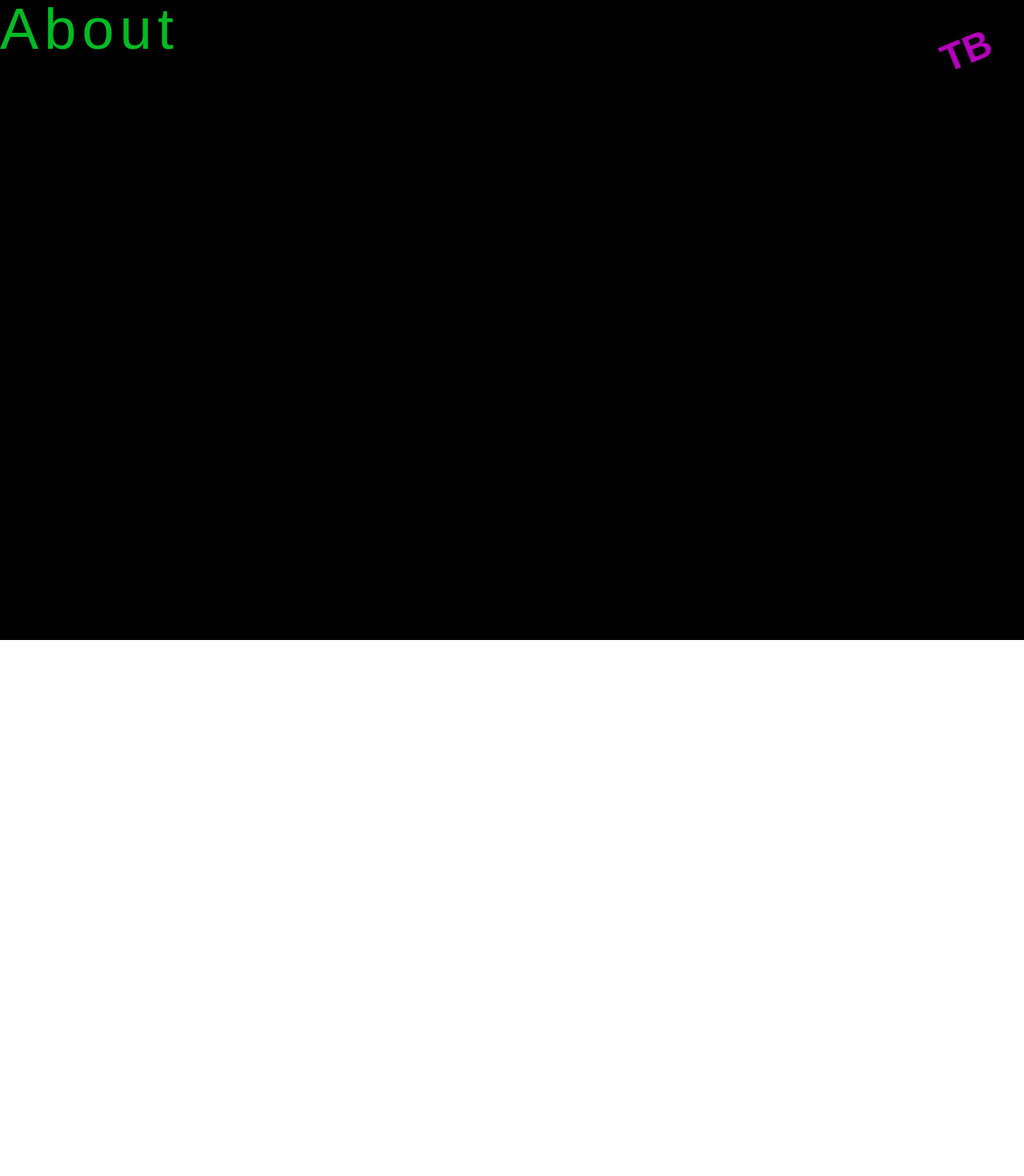
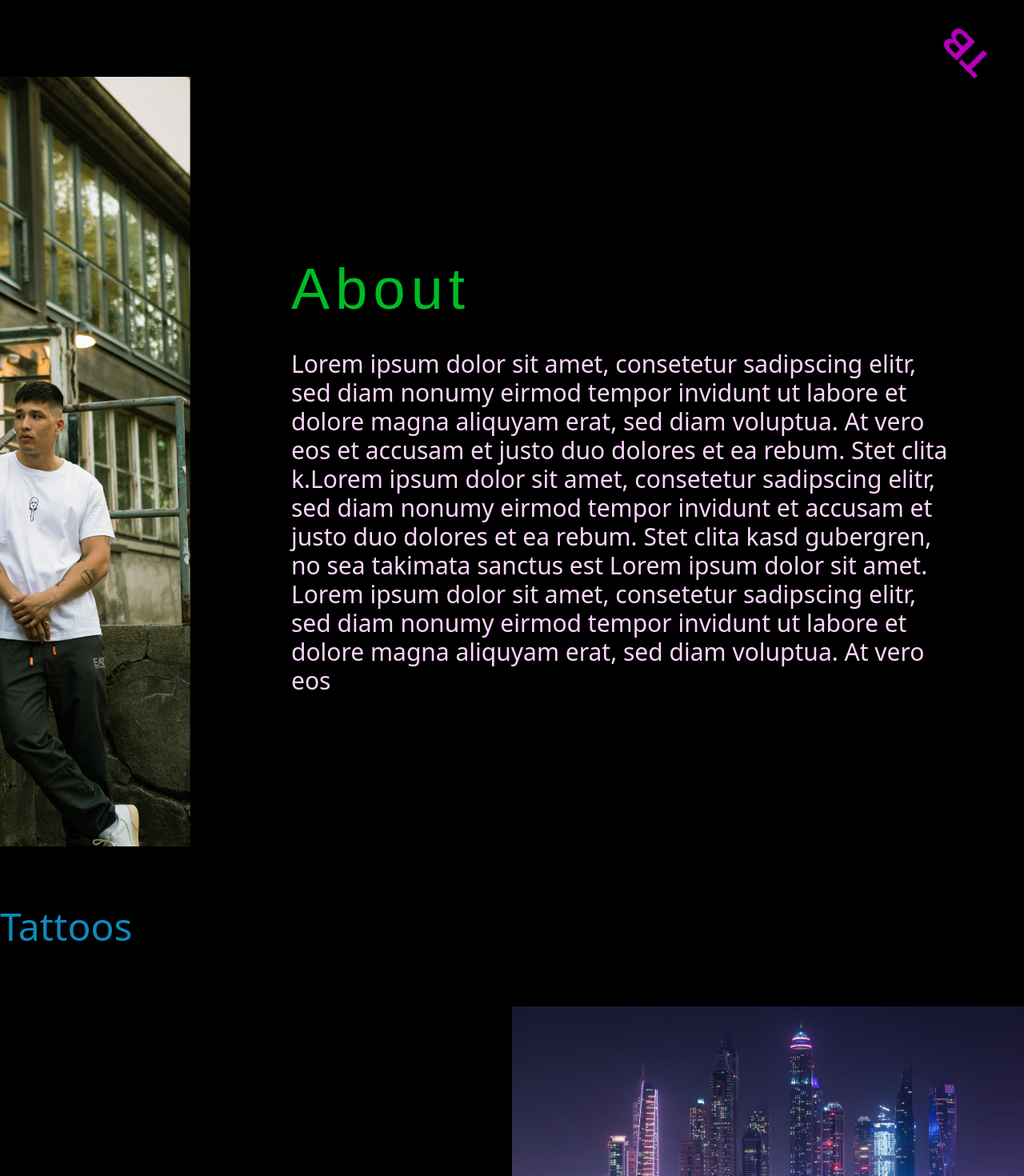
Before and after one commit to beckerjeremy/Portfolio-Tenzing, a Nuxt app: page /about in a window 1280 px wide. Shown: the top 1470 px of the page at 80% size. Before the commit the page ends 800 px from the top, so only its background shows below. Built offline with nearby package versions, Linux system fonts and the light colour scheme; a web font is replaced by a local one.

Commit message:
Added about content.

```diff
--- a/components/PortfolioSlider.vue
+++ b/components/PortfolioSlider.vue
@@ -1,6 +1,6 @@
 <template>
     <div class="grid h-screen grid-rows-portfolio sticky" ref="wrapper">
-        <span class="project-title text-blue text-5xl leading-portfolio">{{ title }}</span>
+        <p class="project-title text-blue text-5xl leading-portfolio px-30">{{ title }}</p>
         <div class="h-full image-wrapper bg-no-repeat" :style="'background-image:url(' + src + ')'" ref="background"></div>
     </div>
 </template>
--- a/pages/about.vue
+++ b/pages/about.vue
@@ -1,6 +1,15 @@
 <template>
     <div>
-        <span class="text-7xl text-green font-title tracking-widest">About</span>
+        <div class="grid grid-cols-about gap-16 pt-24 items-center">
+            <img src="/tenzing.png" alt="">
+            <div>
+                <h2 class="text-7xl text-green font-title tracking-widest py-10">About</h2>
+                <p class="text-3xl text-lightPink pr-20">Lorem ipsum dolor sit amet, consetetur sadipscing elitr, sed diam nonumy eirmod tempor invidunt ut labore et dolore magna aliquyam erat, sed diam voluptua. At vero eos et accusam et justo duo dolores et ea rebum. Stet clita k.Lorem ipsum dolor sit amet, consetetur sadipscing elitr, sed diam nonumy eirmod tempor invidunt  et accusam et justo duo dolores et ea rebum. Stet clita kasd gubergren, no sea takimata sanctus est Lorem ipsum dolor sit amet. Lorem ipsum dolor sit amet, consetetur sadipscing elitr, sed diam nonumy eirmod tempor invidunt ut labore et dolore magna aliquyam erat, sed diam voluptua. At vero eos </p>
+            </div>
+        </div>
+
+        <portfolio-slider src="/slide1.jpg" title="Tattoos" />
+        <portfolio-slider src="/slide1.jpg" title="GRAFFITI" />
     </div>
 </template>
 
--- a/pages/portfolio.vue
+++ b/pages/portfolio.vue
@@ -1,6 +1,6 @@
 <template>
     <div>
-        <span class="text-7xl text-pink font-title tracking-widest">Portfolio</span>
+        <h2 class="text-7xl text-pink font-title tracking-widest py-32 px-10">Portfolio</h2>
 
         <portfolio-slider src="/slide1.jpg" title="Project 1" />
         <portfolio-slider src="/slide1.jpg" title="Project 2" />
--- a/pages/studio.vue
+++ b/pages/studio.vue
@@ -1,25 +1,25 @@
 <template>
-    <div>
-        <span class="text-7xl text-blue font-title tracking-widest">Studio</span>
+    <div class="mx-auto px-10">
+        <h2 class="text-7xl text-blue font-title tracking-widest py-32">Studio</h2>
 
-        <div class="grid grid-cols-studio gap-x-4 gap-y-96 container mx-auto px-10">
+        <div class="grid grid-cols-studio gap-x-4 gap-y-96 p-20">
             <img src="/studio/image1.png">
-            <p class="text-4xl text-lightPink">
+            <p class="text-3xl text-lightPink">
                 Lorem ipsum dolor sit amet, consetetur sadipscing elitr, sed diam nonumy eirmod tempor invidunt ut labore et dolore magna aliquyam erat, sed diam voluptua. At vero eos et accusam et justo duo dolores et ea rebum. Stet clita k.Lorem ipsum dolor sit amet, consetetur sadipscing elitr, sed diam nonumy eirmod tempor invidunt  et accusam et justo duo dolores et ea rebum. Stet clita kasd gubergren, no sea takimata sanctus est Lorem ipsum dolor sit amet.
             </p>
 
             <img src="/studio/image1.png">
-            <p class="text-4xl text-lightPink">
+            <p class="text-3xl text-lightPink">
                 Lorem ipsum dolor sit amet, consetetur sadipscing elitr, sed diam nonumy eirmod tempor invidunt ut labore et dolore magna aliquyam erat, sed diam voluptua. At vero eos et accusam et justo duo dolores et ea rebum. Stet clita k.Lorem ipsum dolor sit amet, consetetur sadipscing elitr, sed diam nonumy eirmod tempor invidunt  et accusam et justo duo dolores et ea rebum. Stet clita kasd gubergren, no sea takimata sanctus est Lorem ipsum dolor sit amet.
             </p>
 
             <img src="/studio/image1.png">
-            <p class="text-4xl text-lightPink">
+            <p class="text-3xl text-lightPink">
                 Lorem ipsum dolor sit amet, consetetur sadipscing elitr, sed diam nonumy eirmod tempor invidunt ut labore et dolore magna aliquyam erat, sed diam voluptua. At vero eos et accusam et justo duo dolores et ea rebum. Stet clita k.Lorem ipsum dolor sit amet, consetetur sadipscing elitr, sed diam nonumy eirmod tempor invidunt  et accusam et justo duo dolores et ea rebum. Stet clita kasd gubergren, no sea takimata sanctus est Lorem ipsum dolor sit amet.
             </p>
 
             <img src="/studio/image1.png">
-            <p class="text-4xl text-lightPink">
+            <p class="text-3xl text-lightPink">
                 Lorem ipsum dolor sit amet, consetetur sadipscing elitr, sed diam nonumy eirmod tempor invidunt ut labore et dolore magna aliquyam erat, sed diam voluptua. At vero eos et accusam et justo duo dolores et ea rebum. Stet clita k.Lorem ipsum dolor sit amet, consetetur sadipscing elitr, sed diam nonumy eirmod tempor invidunt  et accusam et justo duo dolores et ea rebum. Stet clita kasd gubergren, no sea takimata sanctus est Lorem ipsum dolor sit amet.
             </p>
         </div>
--- a/tailwind.config.js
+++ b/tailwind.config.js
@@ -15,7 +15,8 @@ module.exports = {
           'portfolio': '200px 1fr',
         },
         gridTemplateColumns: {
-          'studio': '2fr 1fr',
+          'studio': '1fr 1fr',
+          'about': '300px 1fr',
         },
         lineHeight: {
           'portfolio': '200px',
```
Also changed, not shown: static/tenzing.png (added).
